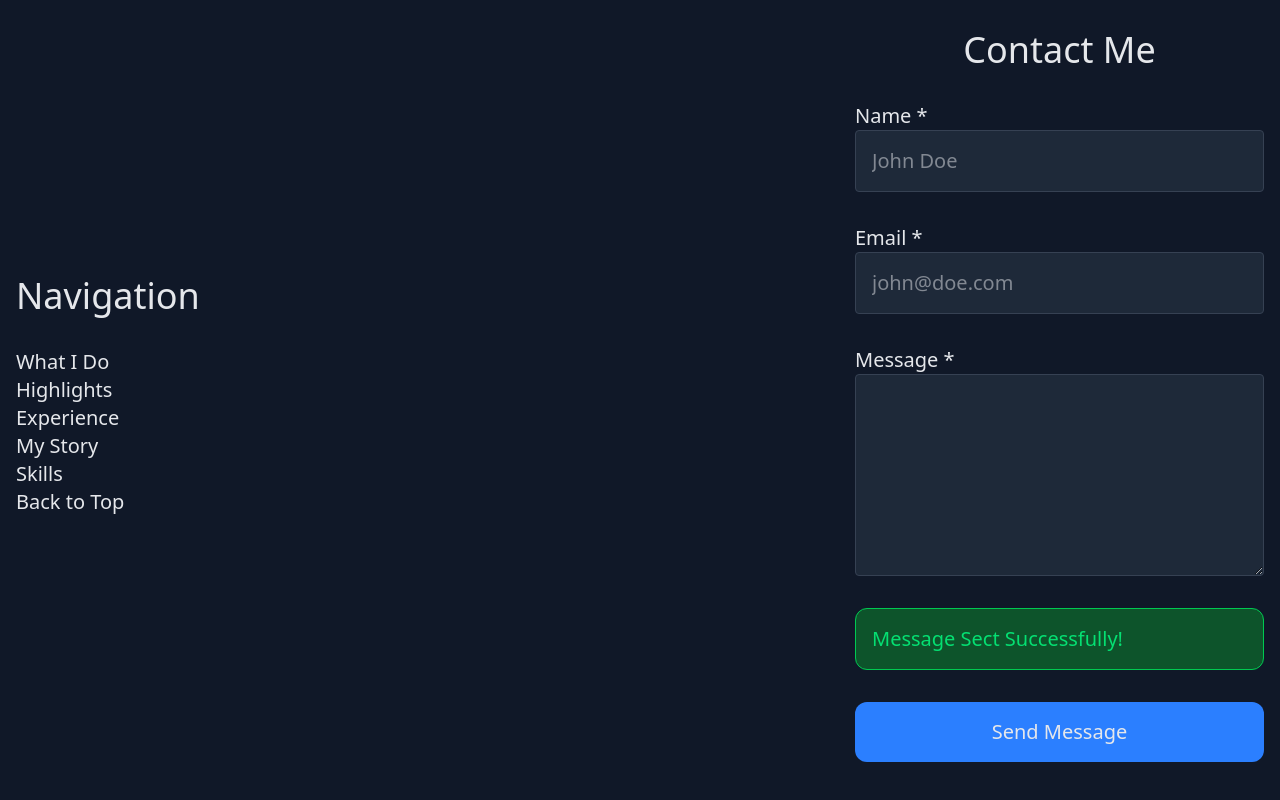
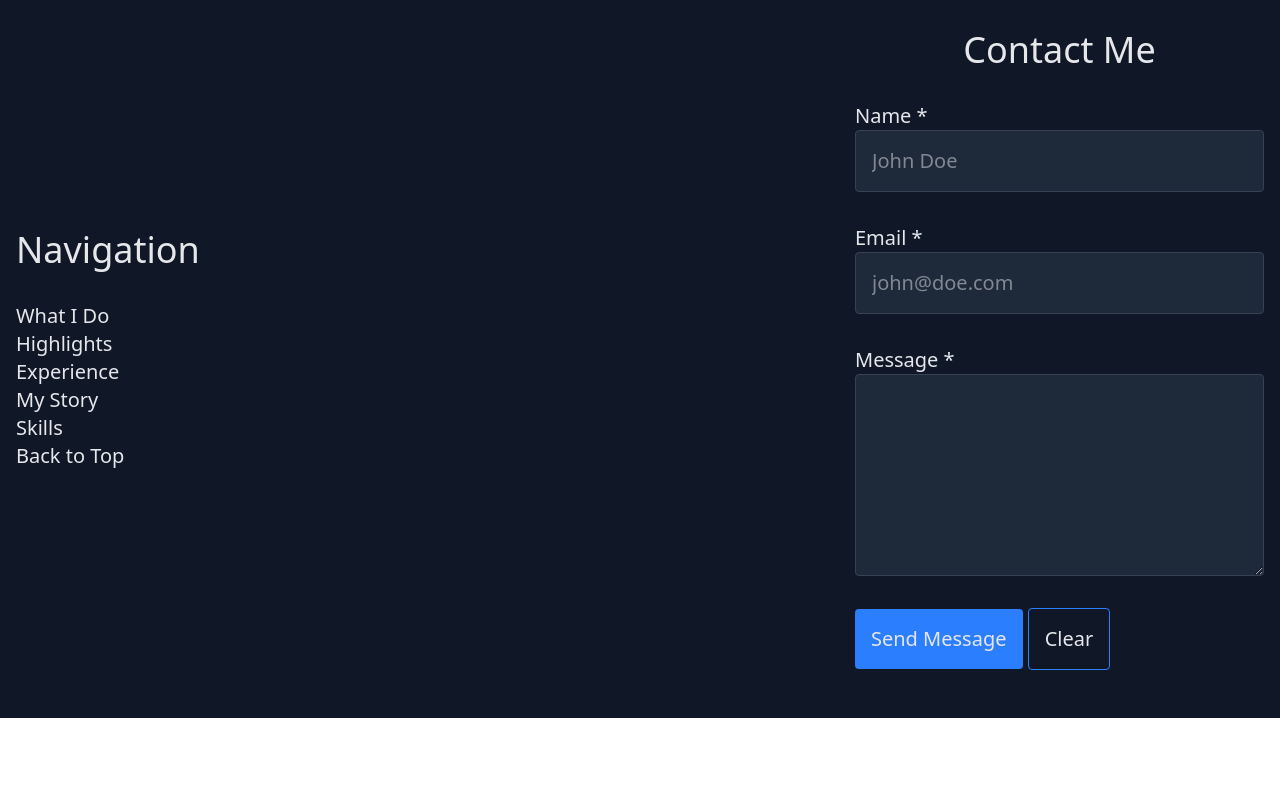
Before and after one commit to brettbaisley/brettbaisley.com, an Astro site: page / in a window 1280 px wide. Shown: the part 4303-5103 px from the top of the page. After the commit the page ends 5021 px from the top, so only its background shows below. Built offline with nearby package versions, Linux system fonts and the light colour scheme; Astro itself is replaced by a stand-in of ours.

Commit message:
Fixed contact me form

```diff
--- a/api/package.json
+++ b/api/package.json
@@ -7,6 +7,7 @@
     "swa": "swa start ../public --api-location ."
   },
   "dependencies": {
+    "@azure/functions": "^4.6.0",
     "@sendgrid/mail": "^8.1.4"
   }
 }
--- a/src/components/Contact.astro
+++ b/src/components/Contact.astro
@@ -14,13 +14,23 @@
         <label for="message" class="mt-8">Message *</label>
         <textarea name="message" id="message" cols="30" rows="6" required class="p-4 rounded border-solid border-1 border-gray-700 bg-gray-800"></textarea>
 
-        <p id="contact-form-status" class="border border-1 border-green-500 rounded-xl p-4 bg-green-900 text-green-400 mt-8">Message Sect Successfully!</p>
+        <p id="contact-form-status" class=""></p>
 
-        <button id="submit" class="mt-8 p-4 rounded-xl bg-blue-500" type="submit">Send Message</button>
+        <div>
+            <button id="submit" class="mt-8 p-4 rounded bg-blue-500 cursor-pointer" type="submit">Send Message</button>
+            <button id="resetButton" class="mt-8 p-4 rounded border border-1 border-blue-500 cursor-pointer" type="reset">Clear</button>
+        </div>
     </div>
 </form>
 
 <script>
+    // Add EventListener to clear status messages
+    const clearFormButton = document.getElementById("resetButton");
+    clearFormButton.addEventListener('click', event => {
+        document.getElementById("contact-form-status").innerText = "";
+        document.getElementById("contact-form-status")?.classList.remove("border","border-1","border-green-500","border-red-500","rounded-xl","p-4","bg-green-900","bg-red-900","text-green-400","text-red-400","mt-8");
+    });
+
     // Add EventListener to trigger when submitting form
     const contactForm = document.getElementById("contact-form");
     contactForm.addEventListener('submit', event => {
```
Also changed, not shown: api/email/index.js (+0 -20 lines), 1 other file.
